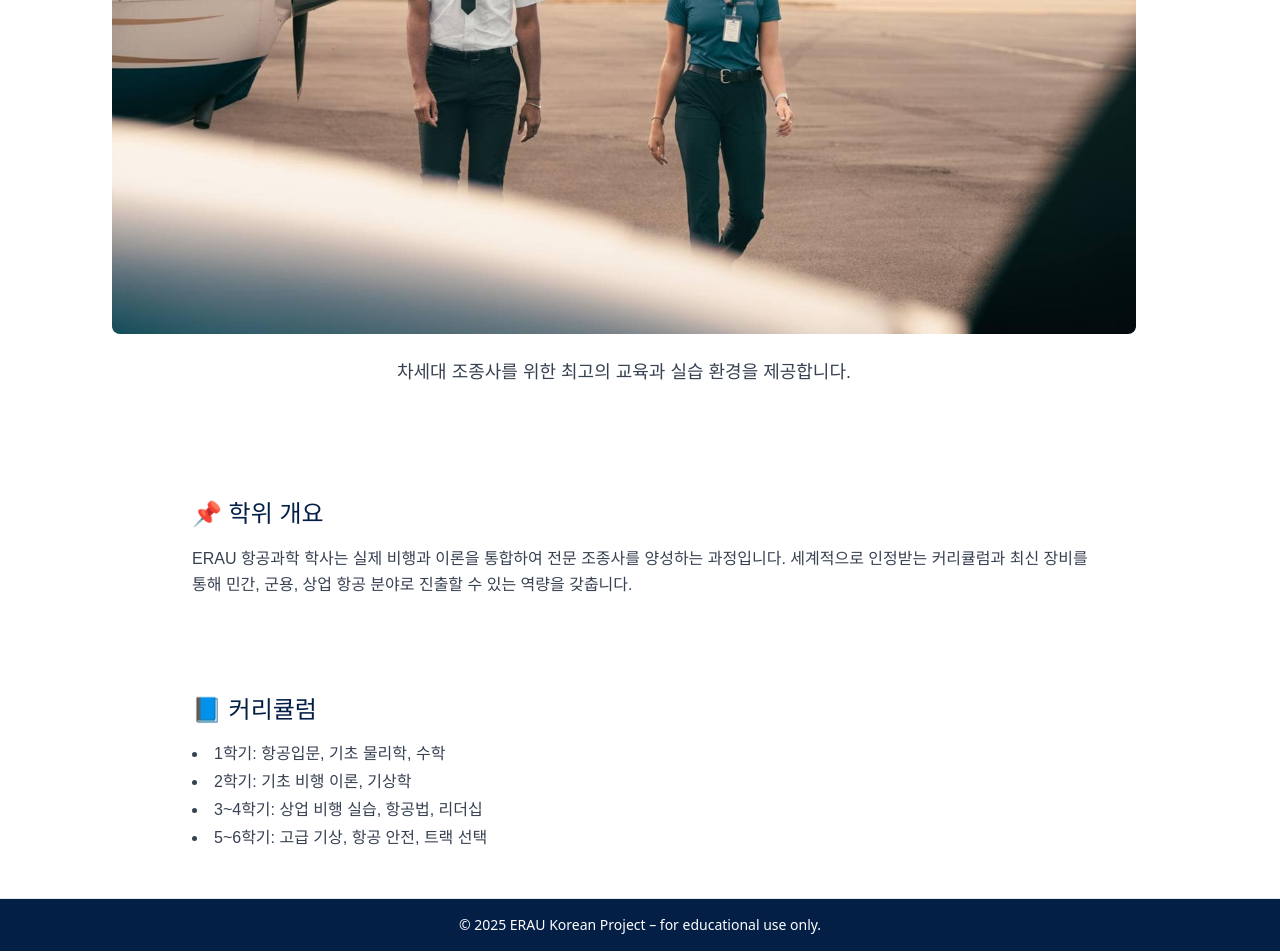
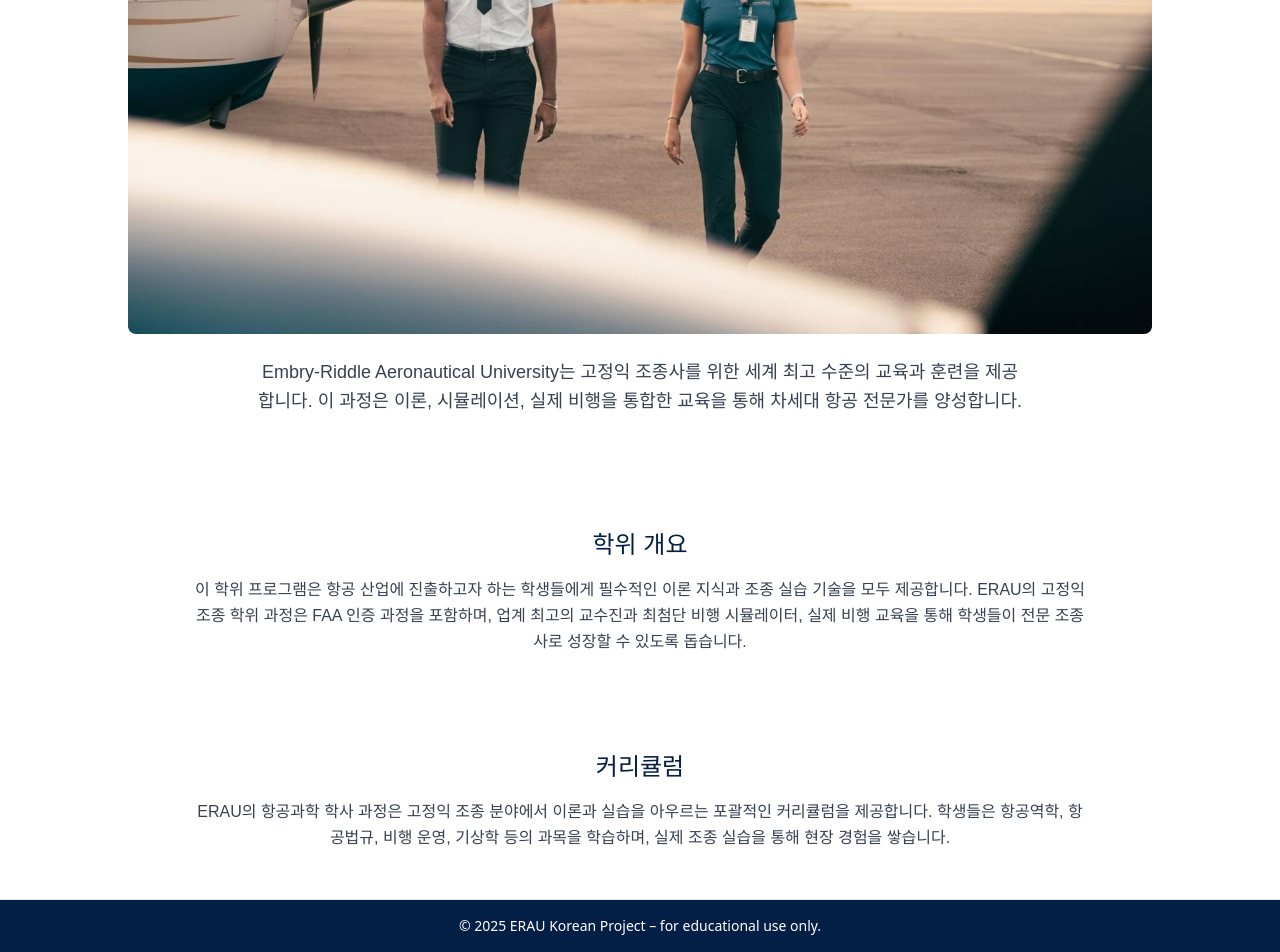
Before and after one commit to prnsslcn/erau-korean-page, a React (Vite) app: page / in a window 1280 px wide. Shown: the part 435-1387 px from the top of the page. Built offline with nearby package versions, Linux system fonts and the light colour scheme; a web font is replaced by a local one.

Commit message:
refactor: Home 섹션 컴포넌트를 Intro, Overview, Curriculum으로 분리

```diff
--- /dev/null
+++ b/src/components/HomeSections/CurriculumSection.tsx
@@ -0,0 +1,19 @@
+import React from 'react';
+
+const CurriculumSection = ({ sectionRef }: { sectionRef: React.RefObject<HTMLElement> }) => (
+    <section
+        ref={sectionRef}
+        id="curriculum"
+        className="w-full px-6 py-12 opacity-0 font-ibm text-center"
+    >
+        <div className="max-w-4xl mx-auto">
+            <h3 className="text-2xl font-bold mb-4">커리큘럼</h3>
+            <p className="text-gray-700 text-base leading-relaxed">
+                ERAU의 항공과학 학사 과정은 고정익 조종 분야에서 이론과 실습을 아우르는 포괄적인 커리큘럼을 제공합니다.
+                학생들은 항공역학, 항공법규, 비행 운영, 기상학 등의 과목을 학습하며, 실제 조종 실습을 통해 현장 경험을 쌓습니다.
+            </p>
+        </div>
+    </section>
+);
+
+export default CurriculumSection;
--- /dev/null
+++ b/src/components/HomeSections/IntroSection.tsx
@@ -0,0 +1,25 @@
+import React from 'react';
+import erauMain from '../../assets/erau-main.jpg';
+
+const IntroSection = ({ sectionRef }: { sectionRef: React.RefObject<HTMLElement> }) => (
+    <section
+        ref={sectionRef}
+        id="intro"
+        className="w-full px-6 py-16 text-center opacity-0 font-ibm"
+    >
+        <div className="w-full max-w-6xl mx-auto">
+            <h2 className="text-4xl font-bold mb-6">ERAU 항공과학 – 고정익 조종</h2>
+            <img
+                src={erauMain}
+                alt="항공 이미지"
+                className="w-full max-w-5xl mx-auto mb-6 rounded-lg"
+            />
+            <p className="text-lg text-gray-700 max-w-3xl mx-auto leading-relaxed">
+                Embry-Riddle Aeronautical University는 고정익 조종사를 위한 세계 최고 수준의 교육과 훈련을 제공합니다.
+                이 과정은 이론, 시뮬레이션, 실제 비행을 통합한 교육을 통해 차세대 항공 전문가를 양성합니다.
+            </p>
+        </div>
+    </section>
+);
+
+export default IntroSection;
--- /dev/null
+++ b/src/components/HomeSections/OverviewSection.tsx
@@ -0,0 +1,20 @@
+import React from 'react';
+
+const OverviewSection = ({ sectionRef }: { sectionRef: React.RefObject<HTMLElement> }) => (
+    <section
+        ref={sectionRef}
+        id="overview"
+        className="w-full px-6 py-12 opacity-0 font-ibm text-center"
+    >
+        <div className="max-w-4xl mx-auto">
+            <h3 className="text-2xl font-bold mb-4">학위 개요</h3>
+            <p className="text-gray-700 text-base leading-relaxed">
+                이 학위 프로그램은 항공 산업에 진출하고자 하는 학생들에게 필수적인 이론 지식과 조종 실습 기술을
+                모두 제공합니다. ERAU의 고정익 조종 학위 과정은 FAA 인증 과정을 포함하며, 업계 최고의 교수진과
+                최첨단 비행 시뮬레이터, 실제 비행 교육을 통해 학생들이 전문 조종사로 성장할 수 있도록 돕습니다.
+            </p>
+        </div>
+    </section>
+);
+
+export default OverviewSection;
--- a/src/pages/Home.tsx
+++ b/src/pages/Home.tsx
@@ -1,7 +1,9 @@
 import { useRef, useEffect } from 'react';
 import { gsap } from 'gsap';
 import { ScrollTrigger } from 'gsap/ScrollTrigger';
-import erauMain from '../assets/erau-main.jpg';
+import IntroSection from '../components/HomeSections/IntroSection';
+import OverviewSection from '../components/HomeSections/OverviewSection';
+import CurriculumSection from '../components/HomeSections/CurriculumSection';
 
 gsap.registerPlugin(ScrollTrigger);
 
@@ -51,41 +53,9 @@ const Home = () => {
 
     return (
         <>
-            <section ref={introRef} id="intro" className="w-full px-6 py-16 text-center opacity-0 font-ibm">
-                <div className="w-full max-w-6xl">
-                    <h2 className="text-4xl font-bold mb-6">ERAU 항공과학 – 고정익 조종</h2>
-                    <img
-                        src={erauMain}
-                        alt="항공 이미지"
-                        className="w-full max-w-5xl mx-auto mb-6 rounded-lg"
-                    />
-                    <p className="text-lg text-gray-700 max-w-3xl mx-auto">
-                        차세대 조종사를 위한 최고의 교육과 실습 환경을 제공합니다.
-                    </p>
-                </div>
-            </section>
-
-            <section ref={overviewRef} id="overview" className="w-full px-6 py-12 opacity-0 font-ibm">
-                <div className="max-w-4xl mx-auto">
-                    <h3 className="text-2xl font-bold mb-4">📌 학위 개요</h3>
-                    <p className="text-gray-700 leading-relaxed">
-                        ERAU 항공과학 학사는 실제 비행과 이론을 통합하여 전문 조종사를 양성하는 과정입니다.
-                        세계적으로 인정받는 커리큘럼과 최신 장비를 통해 민간, 군용, 상업 항공 분야로 진출할 수 있는 역량을 갖춥니다.
-                    </p>
-                </div>
-            </section>
-
-            <section ref={curriculumRef} id="curriculum" className="w-full px-6 py-12 opacity-0 font-ibm">
-                <div className="max-w-4xl mx-auto">
-                    <h3 className="text-2xl font-bold mb-4">📘 커리큘럼</h3>
-                    <ul className="list-disc list-inside text-gray-700 space-y-1">
-                        <li>1학기: 항공입문, 기초 물리학, 수학</li>
-                        <li>2학기: 기초 비행 이론, 기상학</li>
-                        <li>3~4학기: 상업 비행 실습, 항공법, 리더십</li>
-                        <li>5~6학기: 고급 기상, 항공 안전, 트랙 선택</li>
-                    </ul>
-                </div>
-            </section>
+            <IntroSection sectionRef={introRef} />
+            <OverviewSection sectionRef={overviewRef} />
+            <CurriculumSection sectionRef={curriculumRef} />
         </>
     );
 };
```
